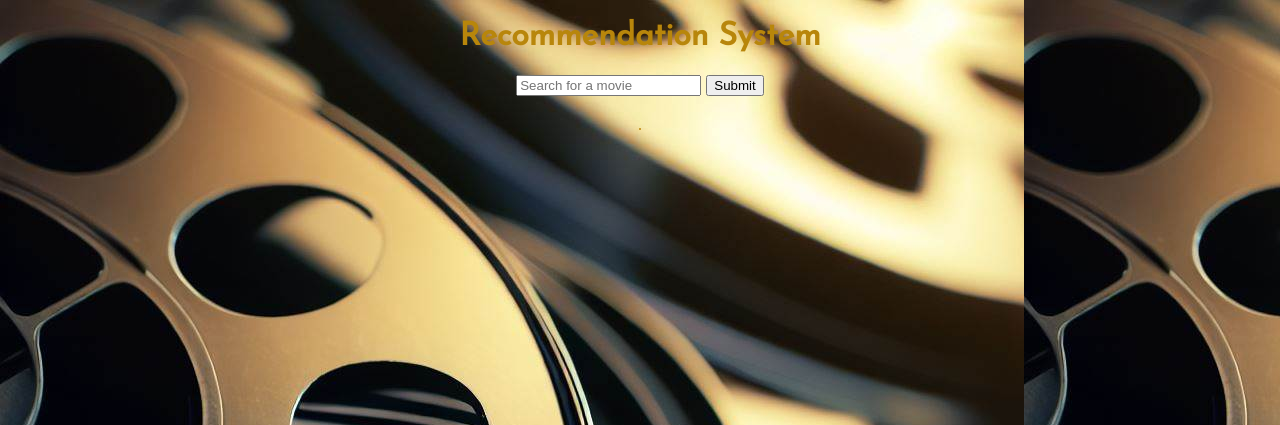
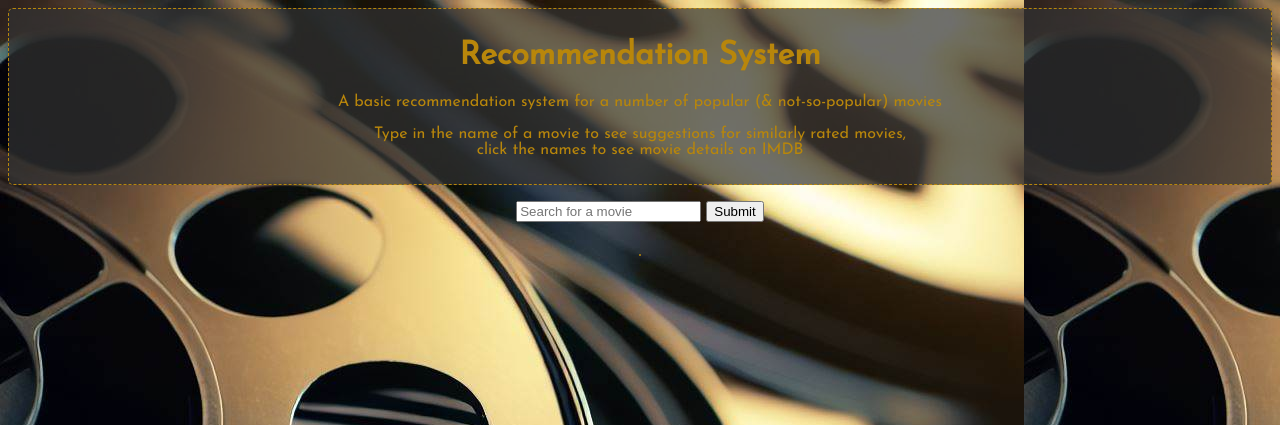
Before and after one commit to M0S111/Rec-Sys, a Flask app: page / in a window 1280 px wide. Shown: the top 425 px of the page. Run offline with Flask 3, Linux system fonts and the light colour scheme; parts of the project's set-up code (start-up, migrations or seed data) failed here and were passed over.

Commit message:
Changed up the style of the page

```diff
--- a/templates/index.html
+++ b/templates/index.html
@@ -25,11 +25,21 @@
 			text-decoration: underline;
 		}
 
+		#head{
+			background-color: rgba(50, 50, 50, 0.7);
+			border: 1px dashed;
+			border-radius: 5px;
+			padding: 10px;
+		}
+
 	</style>
 </head>
 
 <body style="text-align: center; background-image: url('/static/img/bkg_img.jpg'); color: darkgoldenrod;">
-<h1>Recommendation System</h1>
+<div id="head"><h1>Recommendation System</h1>
+
+<p>A basic recommendation system for a number of popular (& not-so-popular) movies</p>
+<p>Type in the name of a movie to see suggestions for similarly rated movies,<br> click the names to see movie details on IMDB</p></div><br>
 
 <!--Select dropdown list to get prferred genre from those available in dataset description-->
 <div>
```
